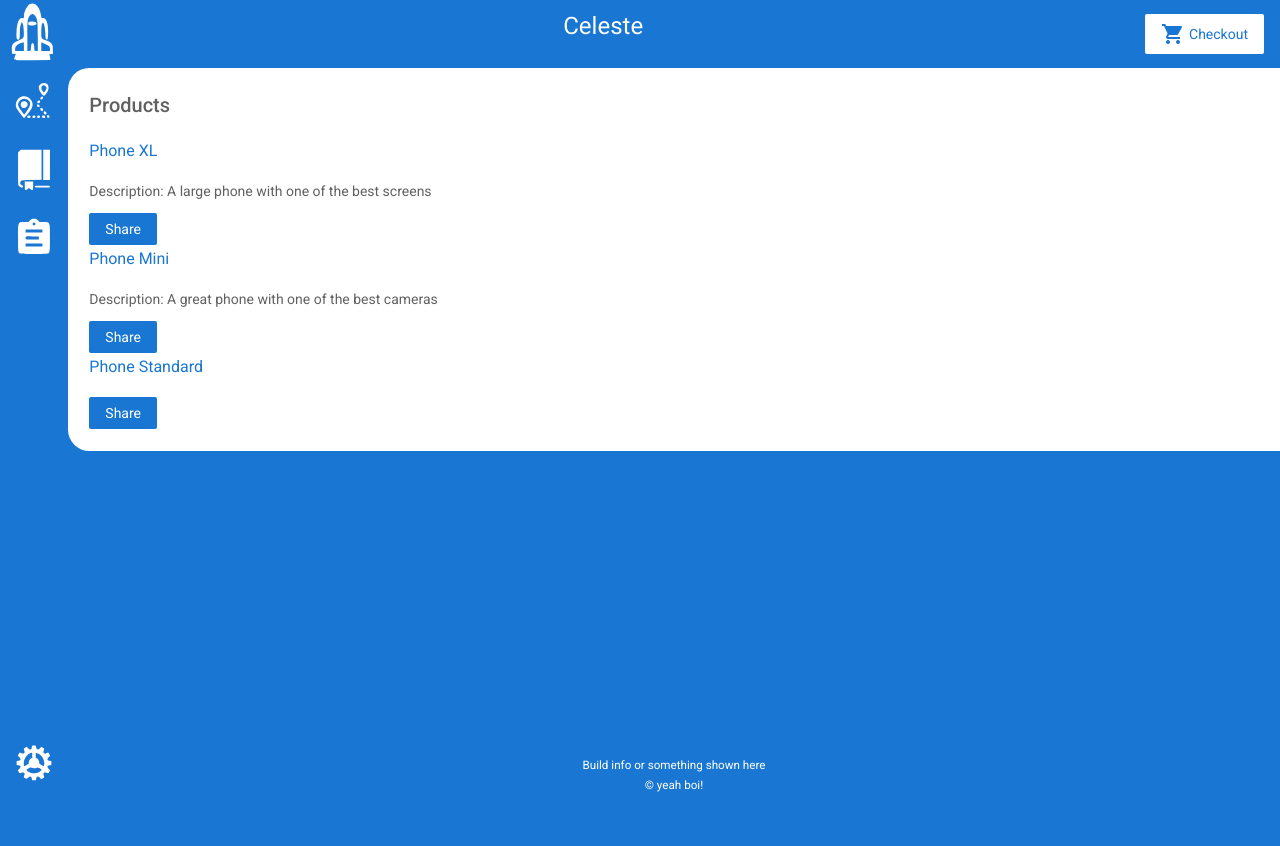
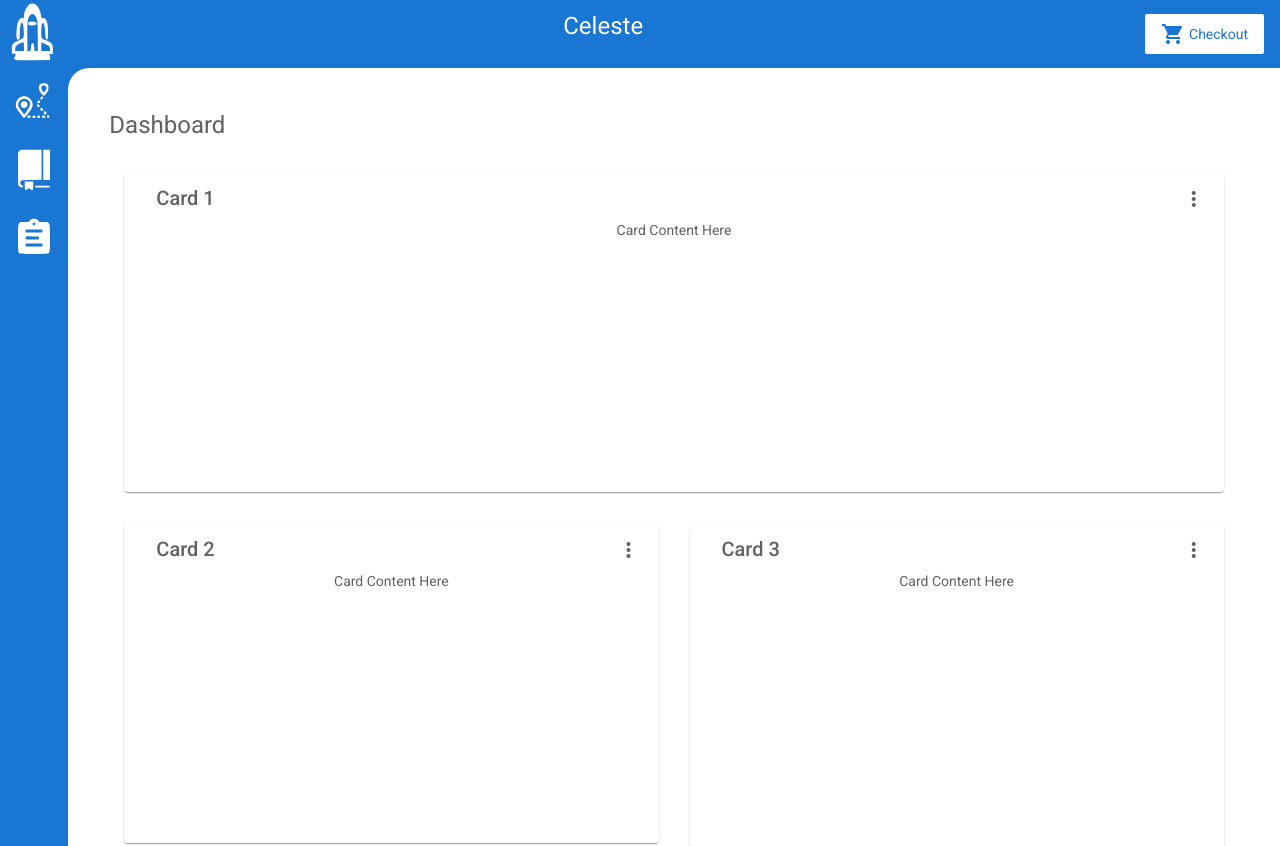
Before and after one commit to SilkyPants/celeste, an Angular app in the folder celeste-core/client-app/: page / in a window 1280 px wide. Shown: the top 846 px of the page. Before the commit the page ends 800 px from the top, so only its background shows below. Built offline with nearby package versions, Linux system fonts and the light colour scheme.

Commit message:
Add Dashboard component

```diff
--- a/celeste-core/client-app/src/app/app-routing.module.ts
+++ b/celeste-core/client-app/src/app/app-routing.module.ts
@@ -1,14 +1,14 @@
 import { NgModule } from '@angular/core';
 import { Routes, RouterModule } from '@angular/router';
 
-import { ProductListComponent } from './product-list/product-list.component';
 import { SettingsPageComponent } from './settings-page/settings-page.component';
 import { RouteListComponent } from './route-list/route-list.component';
 import { EliteJournalEventListComponent } from './elite-journal-event-list/elite-journal-event-list.component';
 import { PilotJournalComponent } from './pilot-journal/pilot-journal.component';
+import { DashboardComponent } from './dashboard/dashboard.component';
 
 const routes: Routes = [
-  { path: '', component: ProductListComponent },
+  { path: '', component: DashboardComponent },
   { path: 'settings', component: SettingsPageComponent },
 
   { path: 'routes', component: RouteListComponent },
--- /dev/null
+++ b/celeste-core/client-app/src/app/dashboard/dashboard.component.html
@@ -0,0 +1,24 @@
+<div class="grid-container">
+  <h1 class="mat-h1">Dashboard</h1>
+  <mat-grid-list cols="2" rowHeight="350px">
+    <mat-grid-tile *ngFor="let card of cards | async" [colspan]="card.cols" [rowspan]="card.rows">
+      <mat-card class="dashboard-card">
+        <mat-card-header>
+          <mat-card-title>
+            {{card.title}}
+            <button mat-icon-button class="more-button" [matMenuTriggerFor]="menu" aria-label="Toggle menu">
+              <mat-icon>more_vert</mat-icon>
+            </button>
+            <mat-menu #menu="matMenu" xPosition="before">
+              <button mat-menu-item>Expand</button>
+              <button mat-menu-item>Remove</button>
+            </mat-menu>
+          </mat-card-title>
+        </mat-card-header>
+        <mat-card-content class="dashboard-card-content">
+          <div>Card Content Here</div>
+        </mat-card-content>
+      </mat-card>
+    </mat-grid-tile>
+  </mat-grid-list>
+</div>
--- /dev/null
+++ b/celeste-core/client-app/src/app/dashboard/dashboard.component.scss
@@ -0,0 +1,21 @@
+.grid-container {
+  margin: 20px;
+}
+
+.dashboard-card {
+  position: absolute;
+  top: 15px;
+  left: 15px;
+  right: 15px;
+  bottom: 15px;
+}
+
+.more-button {
+  position: absolute;
+  top: 5px;
+  right: 10px;
+}
+
+.dashboard-card-content {
+  text-align: center;
+}
--- /dev/null
+++ b/celeste-core/client-app/src/app/dashboard/dashboard.component.ts
@@ -0,0 +1,33 @@
+import { Component } from '@angular/core';
+import { map } from 'rxjs/operators';
+import { Breakpoints, BreakpointObserver } from '@angular/cdk/layout';
+
+@Component({
+  selector: 'app-dashboard',
+  templateUrl: './dashboard.component.html',
+  styleUrls: ['./dashboard.component.scss']
+})
+export class DashboardComponent {
+  /** Based on the screen size, switch from standard to one column per row */
+  cards = this.breakpointObserver.observe(Breakpoints.Handset).pipe(
+    map(({ matches }) => {
+      if (matches) {
+        return [
+          { title: 'Card 1', cols: 1, rows: 1 },
+          { title: 'Card 2', cols: 1, rows: 1 },
+          { title: 'Card 3', cols: 1, rows: 1 },
+          { title: 'Card 4', cols: 1, rows: 1 }
+        ];
+      }
+
+      return [
+        { title: 'Card 1', cols: 2, rows: 1 },
+        { title: 'Card 2', cols: 1, rows: 1 },
+        { title: 'Card 3', cols: 1, rows: 2 },
+        { title: 'Card 4', cols: 1, rows: 1 }
+      ];
+    })
+  );
+
+  constructor(private breakpointObserver: BreakpointObserver) {}
+}
--- a/celeste-core/client-app/src/app/product-list/product-list.component.html
+++ /dev/null
@@ -1,21 +0,0 @@
-<h2>Products</h2>
-
-<div *ngFor="let product of products">
-  <h3>
-    <a [title]="product.name + ' details'">
-    {{ product.name }}
-    </a>
-  </h3>
-
-  <p *ngIf="product.description">
-    Description: {{product.description}}
-  </p>
-
-  <button (click)="share()">Share</button>
-</div>
-
-<!--
-Copyright Google LLC. All Rights Reserved.
-Use of this source code is governed by an MIT-style license that
-can be found in the LICENSE file at http://angular.io/license
--->
--- a/celeste-core/client-app/src/app/product-list/product-list.component.ts
+++ /dev/null
@@ -1,23 +0,0 @@
-import { Component } from '@angular/core';
-
-import { products } from '../products';
-
-@Component({
-  selector: 'app-product-list',
-  templateUrl: './product-list.component.html',
-  styleUrls: ['./product-list.component.scss']
-})
-export class ProductListComponent {
-  products = products;
-
-  share() {
-    window.alert('The product has been shared!');
-  }
-}
-
-
-/*
-Copyright Google LLC. All Rights Reserved.
-Use of this source code is governed by an MIT-style license that
-can be found in the LICENSE file at http://angular.io/license
-*/
```
Also changed, not shown: celeste-core/client-app/src/app/app.module.ts (+12 -4 lines), celeste-core/client-app/src/app/product-list/product-list.component.scss (deleted, +0 -7 lines), 1 other file (tests, documents, lock files or other folders).
